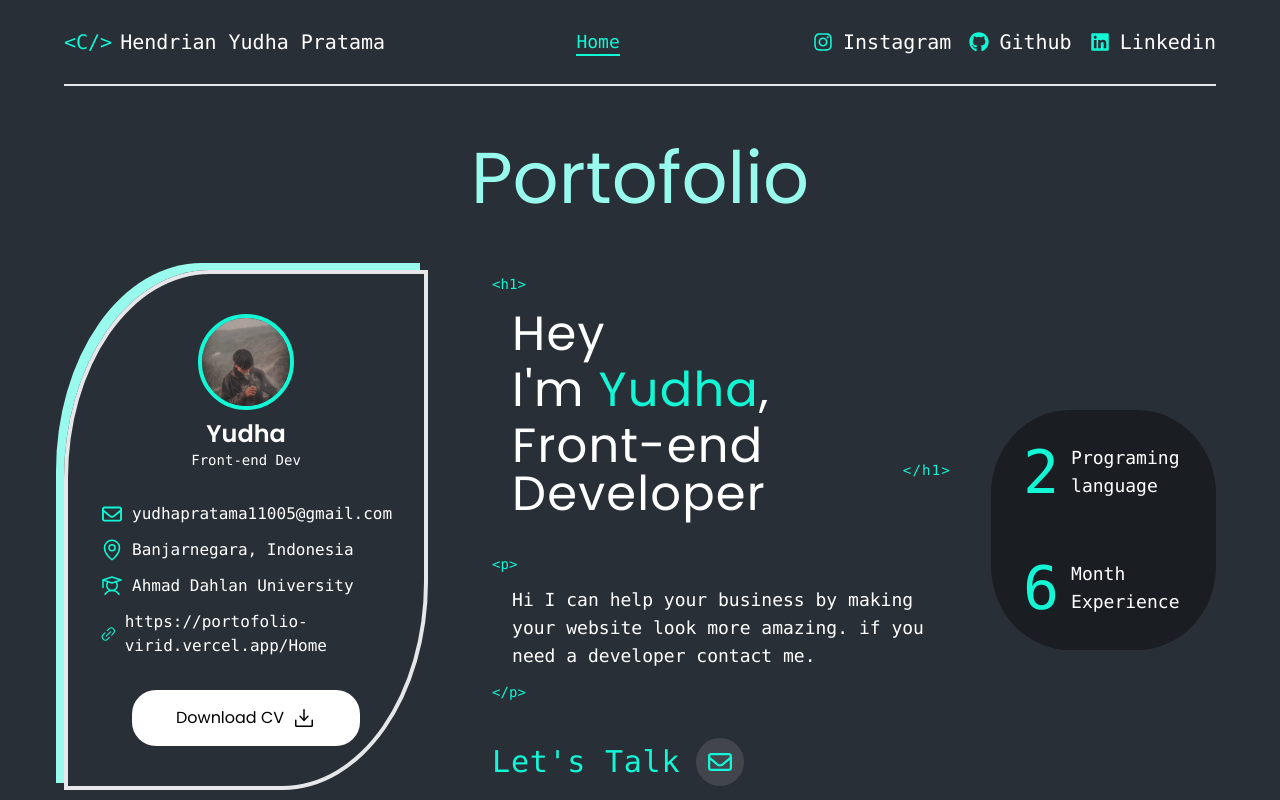
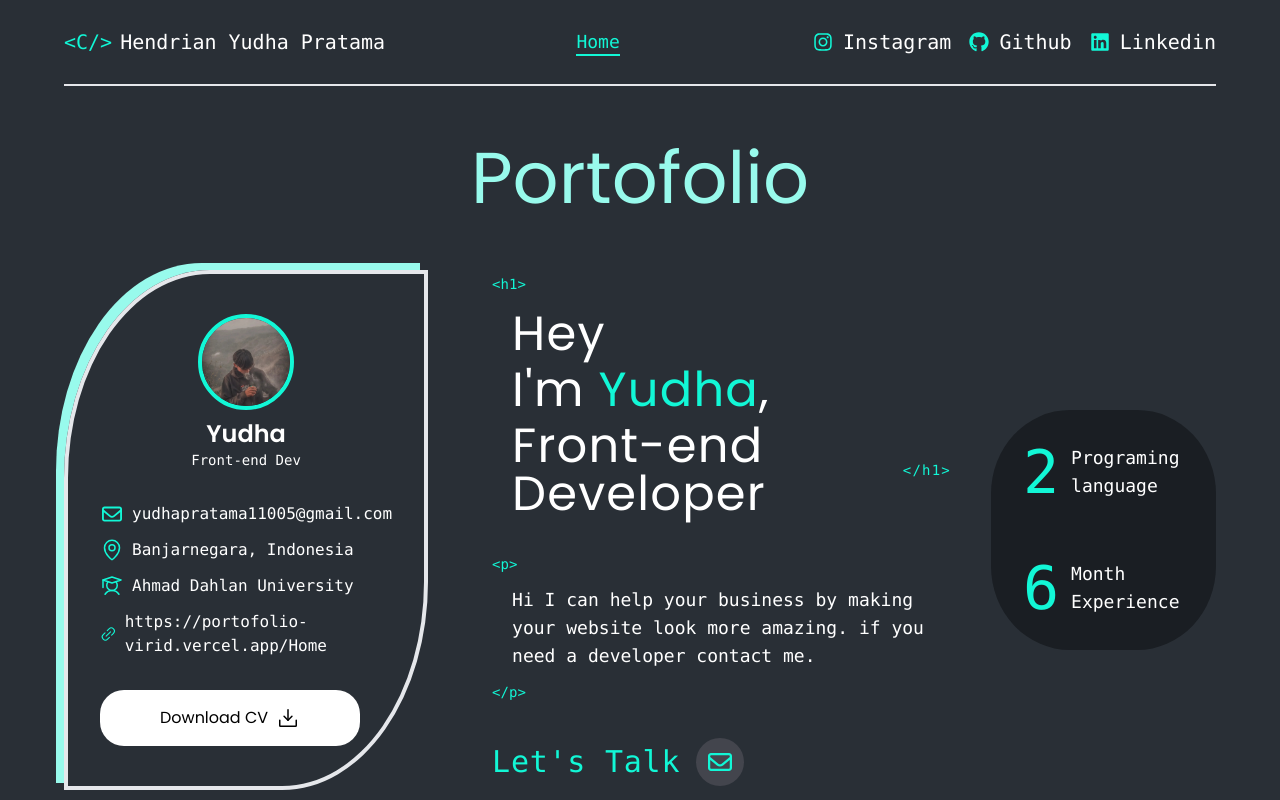
Before and after one commit to yudha556/template-porto, a Next.js app: page /Home in a window 1280 px wide. Shown: the top 800 px of the page. Built offline with nearby package versions, Linux system fonts and the light colour scheme; a web font is replaced by a local one.

Commit message:
cv download

```diff
--- a/src/app/Home/page.jsx
+++ b/src/app/Home/page.jsx
@@ -127,11 +127,11 @@ export default function Home() {
                                 </div>
                             </div>
 
-                            <button
-                                className='bg-White rounded-3xl py-4 px-0 mx-8  flex flex-row gap-2 text-black items-center justify-center '
-                            >
-                                Download CV
-                                <DownloadSimple size={24} />
+                            <button className='bg-White rounded-3xl py-4 px-0 mx-8  flex flex-row gap-2 text-black items-center justify-center -ml-0'>
+                                <a href="/CV/Hendrian_Yudha_Pratama_CV.pdf" download="Hendrian_Yudha_Pratama_CV.pdf" className="flex flex-row gap-2 items-center justify-center">
+                                    Download CV
+                                    <DownloadSimple size={24} />
+                                </a>
                             </button>
                         </div>
                     </div>
```
Also changed, not shown: 1 other file (tests, documents, lock files or other folders).
